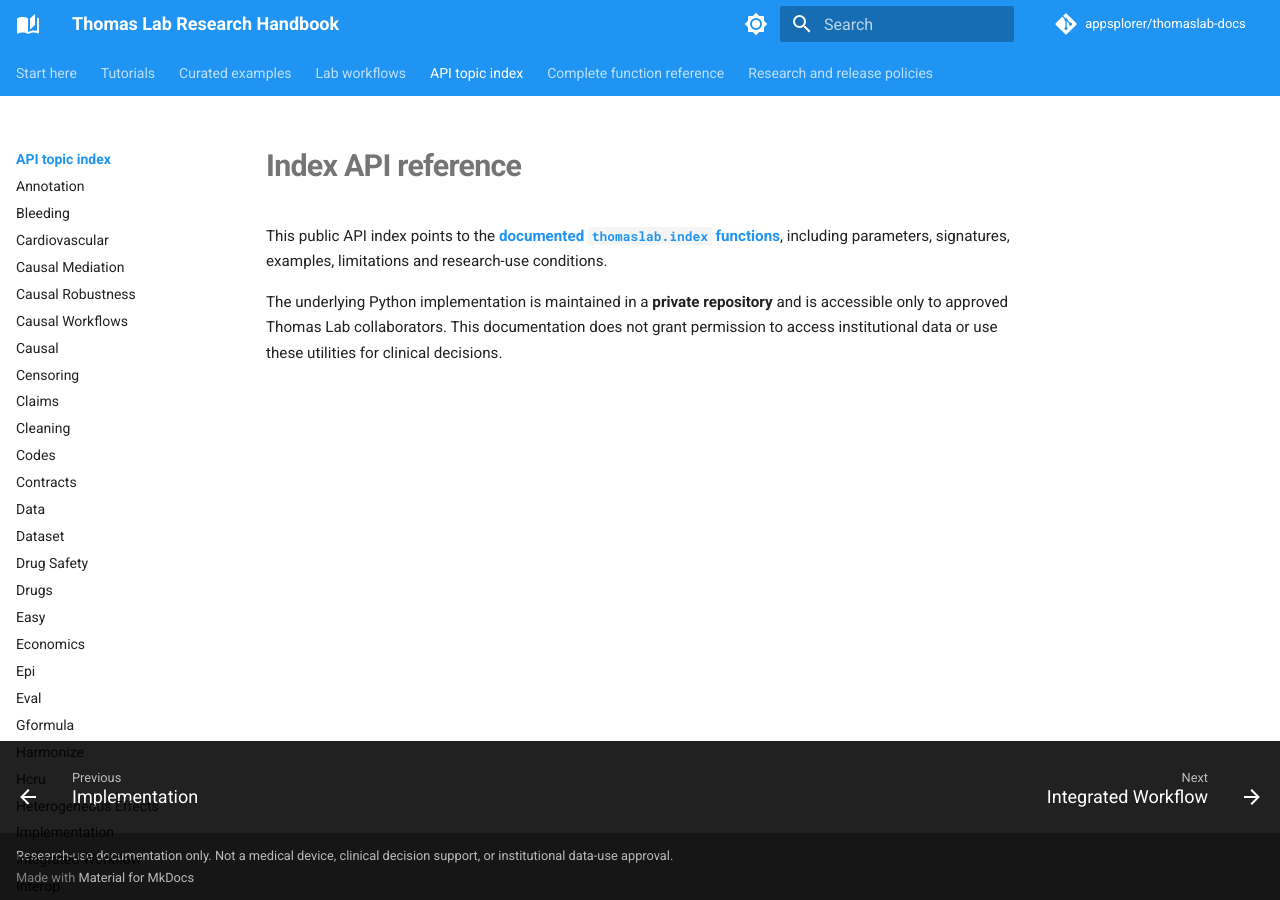
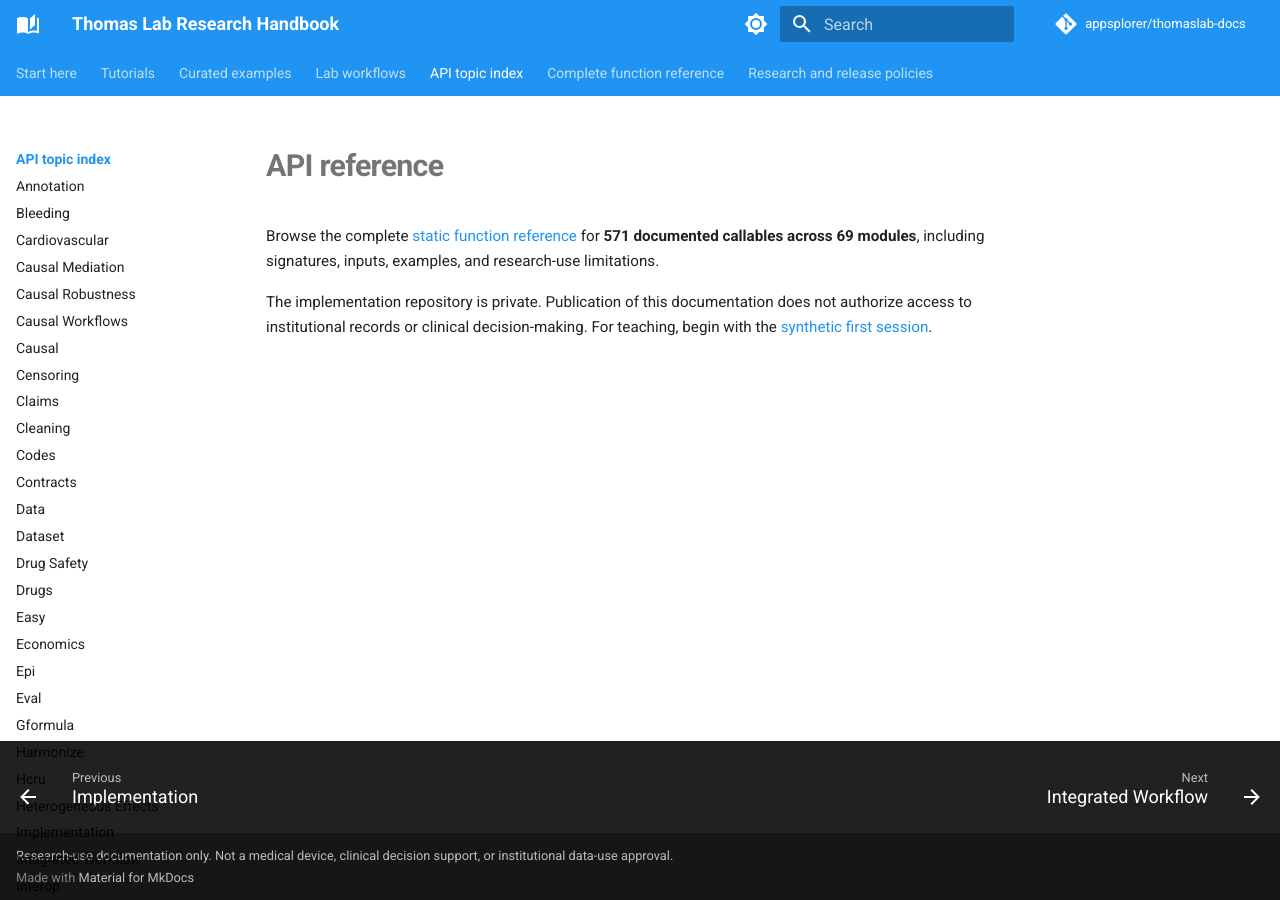
Before and after one commit to appsplorer/thomaslab-docs, an MkDocs documentation site: the page built from docs/api/index.md, in a window 1280 px wide. Built offline with MkDocs 1.6.1 and Material for MkDocs 9.7.7, drawn with Linux system fonts in a browser that asks for light colours; comment, search, counter and statistics services are not loaded.

Commit message:
docs: fix API catalog link for strict MkDocs build

```diff
--- a/docs/api/index.md
+++ b/docs/api/index.md
@@ -1,5 +1,5 @@
-# Index API reference
+# API reference
 
-This public API index points to the **[documented `thomaslab.index` functions](../reference/functions/index.md)**, including parameters, signatures, examples, limitations and research-use conditions.
+Browse the complete [static function reference](../reference/functions/README.md) for **571 documented callables across 69 modules**, including signatures, inputs, examples, and research-use limitations.
 
-The underlying Python implementation is maintained in a **private repository** and is accessible only to approved Thomas Lab collaborators. This documentation does not grant permission to access institutional data or use these utilities for clinical decisions.
+The implementation repository is private. Publication of this documentation does not authorize access to institutional records or clinical decision-making. For teaching, begin with the [synthetic first session](../getting-started/first-session.md).
```
